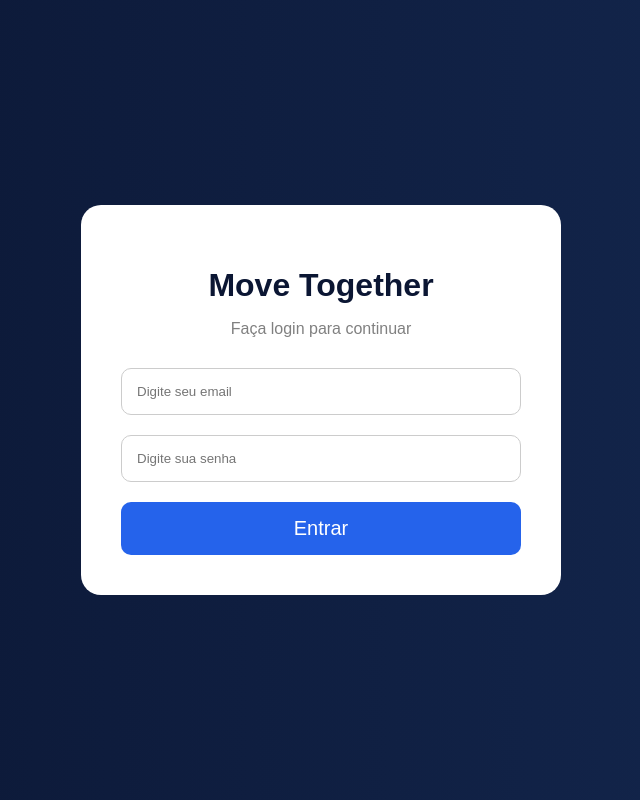
After one commit to luis-bretas/Projeto-time5, a Django app: page /login/ in a window 1280 px wide. The commit adds this page. Shown: the whole page, without its empty margins (319-959 px from the left). Run offline with Django 5.2, Linux system fonts and the light colour scheme.

Commit message:
Restaura pagina de login

```diff
--- /dev/null
+++ b/core/templates/core/login.html
@@ -0,0 +1,97 @@
+<!DOCTYPE html>
+<html lang="pt-br">
+<head>
+    <meta charset="UTF-8">
+    <title>Login | Move Together</title>
+
+    <style>
+
+        body{
+            margin: 0;
+            padding: 0;
+            font-family: Arial, sans-serif;
+            background: linear-gradient(to right, #0b1633, #142850);
+
+            display: flex;
+            justify-content: center;
+            align-items: center;
+
+            height: 100vh;
+        }
+
+        .login-box{
+            background: white;
+            padding: 40px;
+            border-radius: 20px;
+            width: 400px;
+            text-align: center;
+        }
+
+        h1{
+            color: #0b1633;
+            margin-bottom: 10px;
+        }
+
+        p{
+            color: gray;
+            margin-bottom: 30px;
+        }
+
+        input{
+            width: 100%;
+            padding: 15px;
+            margin-bottom: 20px;
+
+            border: 1px solid #ccc;
+            border-radius: 10px;
+
+            box-sizing: border-box;
+        }
+
+        button{
+            width: 100%;
+            padding: 15px;
+
+            background: #2563eb;
+            color: white;
+
+            border: none;
+            border-radius: 10px;
+
+            cursor: pointer;
+
+            font-size: 20px;
+        }
+
+        button:hover{
+            background: #1d4ed8;
+        }
+
+    </style>
+
+</head>
+
+<body>
+
+    <div class="login-box">
+
+        <h1>Move Together</h1>
+
+        <p>Faça login para continuar</p>
+
+        <form>
+
+            <input type="email" placeholder="Digite seu email">
+
+            <input type="password" placeholder="Digite sua senha">
+
+            <button type="submit">
+                Entrar
+            </button>
+
+        </form>
+
+    </div>
+
+</body>
+</html>
```
Also changed, not shown: core/templates/core/home.html (+8 -3 lines).
